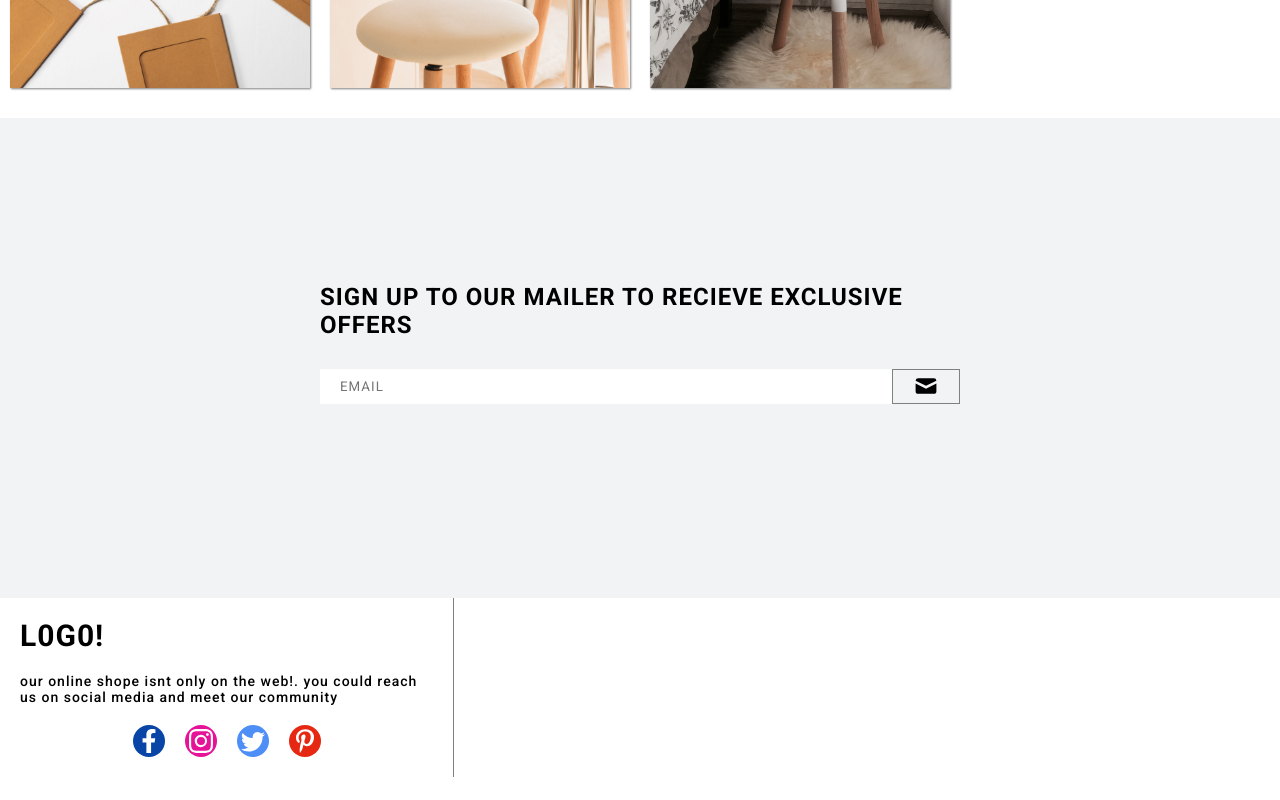
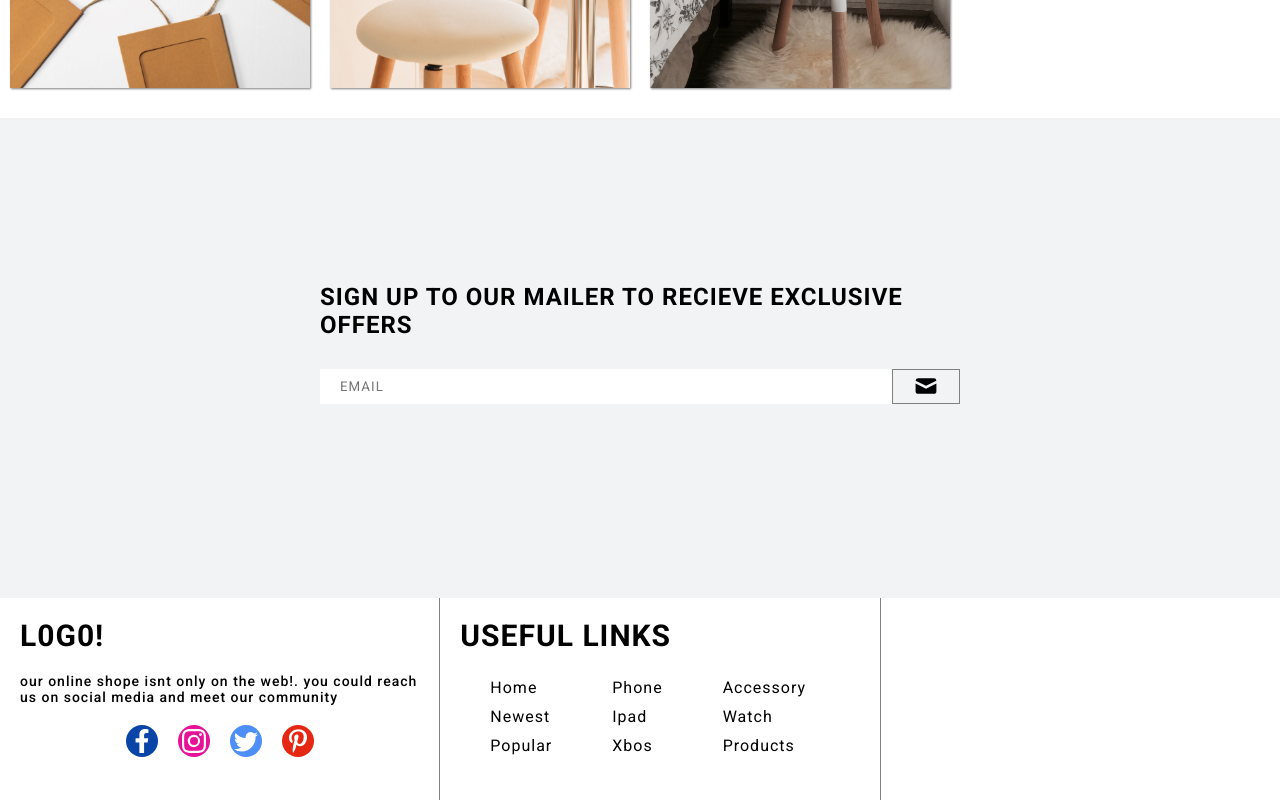
Before and after one commit to islemwilcher/e-commerce, a React (Create React App) app: page / in a window 1280 px wide. Shown: the part 2962-3762 px from the top of the page. Before the commit the page ends 3739 px from the top, so only its background shows below. Built offline with nearby package versions, Linux system fonts and the light colour scheme.

Commit message:
center component done

```diff
--- a/src/components/Footer.jsx
+++ b/src/components/Footer.jsx
@@ -37,6 +37,22 @@ const Media = styled.div`
 `
 const Center = styled.div`
     flex: 1;
+    padding: 20px;
+    border-right: 1px solid gray;
+`
+const Links = styled.div`
+    display: flex;
+`
+const UL = styled.div`
+    margin: 20px 0px;
+    display: flex;
+    flex-direction: column;
+    justify-content: center;
+`
+const LI = styled.li`
+    padding: 0;
+    margin: 5px 30px;
+    list-style: none;
 `
 const Right = styled.div`
     flex: 1;
@@ -64,7 +80,25 @@ const Footer = () => {
                     </Media>
                 </MediaContainer>
             </Left>
-            <Center></Center>
+            <Center>
+                <Title>USEFUL LINKS</Title>
+                <Links>
+                <UL>
+                    <LI>Home</LI>
+                    <LI>Newest</LI>
+                    <LI>Popular</LI>
+                </UL>
+                <UL>
+                    <LI>Phone</LI>
+                    <LI>Ipad</LI>
+                    <LI>Xbos</LI>
+                    </UL>
+                <UL>
+                    <LI>Accessory</LI>
+                    <LI>Watch</LI>
+                    <LI>Products</LI>
+                </UL></Links>
+            </Center>
             <Right></Right>
         </Container>
     )
```
